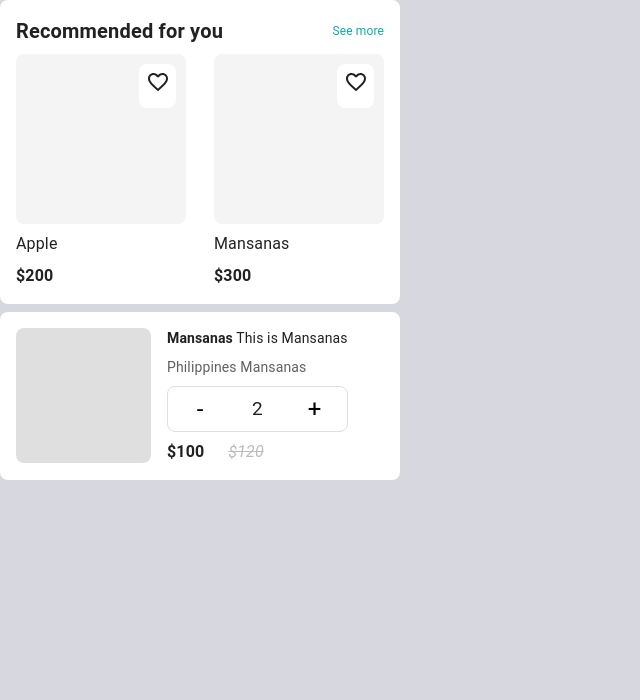
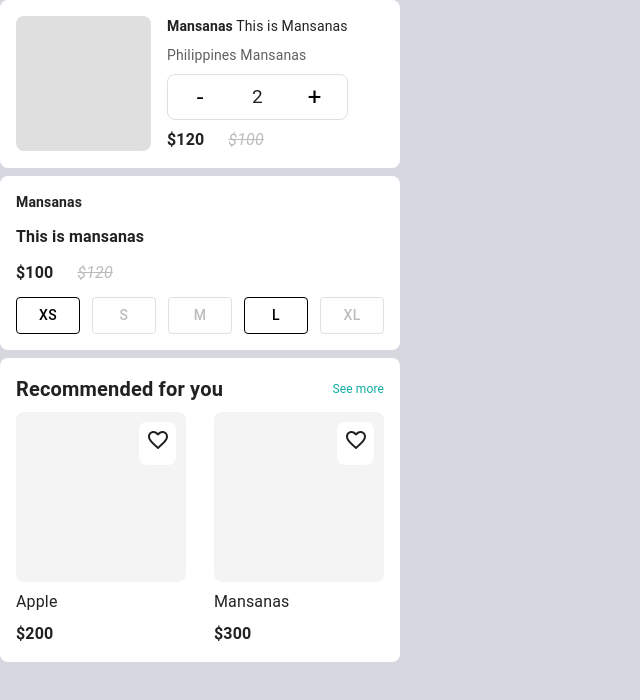
Before and after one commit to lioncio1229/SW-React-Coding-Challenge-forked-, a React (Create React App) app: page / in a window 1280 px wide. Shown: the top 700 px of the page, without its empty margins (0-640 px from the left). Built offline with nearby package versions, Linux system fonts and the light colour scheme.

Commit message:
Added Quantity Card

```diff
--- a/src/App.jsx
+++ b/src/App.jsx
@@ -1,12 +1,14 @@
 import Recommended from "./components/RecommendedCard";
 import QuantityCard from "./components/QuantityCard";
+import SizeSelector from "./components/SizeSelector";
 import { Stack } from "@mui/material";
 
 export default function App() {
   return (
     <Stack spacing={1}>
+      <QuantityCard/>
+      <SizeSelector brand='Mansanas' product='This is mansanas' oldPrice='$120' newPrice='$100' />
       <Recommended />
-      <QuantityCard/>
     </Stack>
   );
 }
--- a/src/components/QuantityCard.jsx
+++ b/src/components/QuantityCard.jsx
@@ -1,6 +1,6 @@
 import { Box, Stack, Typography, Button } from "@mui/material";
 
-const AddRemoveButton = () => {
+export const AddRemoveButton = () => {
     return (
         <Stack direction='rows' sx={{border : '1px solid #dfdfdf'}} alignItems='center' justifyContent='space-between' borderRadius={2}>
             <Button variant="text"><Typography color='black' variant='h5'>-</Typography></Button>
@@ -10,7 +10,22 @@ const AddRemoveButton = () => {
     )
 }
 
-const QuantityCard = ({price='$100', passPrice='$120', width=400, imageSize=135}) => {
+export const NewPrice = ({ oldPrice, newPrice }) => (
+  <Stack direction="rows" gap={3}>
+    <Typography fontWeight="bold">{newPrice}</Typography>
+    <Typography
+      sx={{
+        textDecoration: "line-through",
+        color: "#bbbcbd",
+        fontStyle: "italic",
+      }}
+    >
+      {oldPrice}
+    </Typography>
+  </Stack>
+);
+
+const QuantityCard = ({oldPrice='$100', newPrice='$120', width=400, imageSize=135}) => {
     return (
         <Stack gap={2} direction='rows' width={width} bgcolor='white' p={2} borderRadius={2}>
             <Box width={imageSize} height={imageSize} bgcolor='#dfdfdf' borderRadius={2}></Box>
@@ -18,10 +33,7 @@ const QuantityCard = ({price='$100', passPrice='$120', width=400, imageSize=135}
                 <Typography fontSize={14}> <b>Mansanas</b> This is Mansanas </Typography>
                 <Typography color='#5f6063' fontSize={14}>Philippines Mansanas</Typography>
                 <AddRemoveButton/>
-                <Stack direction='rows' gap={3}>
-                    <Typography fontWeight='bold'>{price}</Typography>
-                    <Typography sx={{textDecoration : 'line-through', color : '#bbbcbd', fontStyle : 'italic'}}>{passPrice}</Typography>
-                </Stack>
+                <NewPrice oldPrice={oldPrice} newPrice={newPrice} />
             </Stack>
         </Stack>
     );
--- /dev/null
+++ b/src/components/SizeSelector.jsx
@@ -0,0 +1,54 @@
+import { Stack, Typography, Button } from "@mui/material";
+import { NewPrice } from "./QuantityCard";
+
+
+const example =
+    [
+        {
+            "isAvailable": false,
+            "label": "XS"
+        },
+        {
+            "isAvailable": true,
+            "label": "S"
+        },
+        {
+            "isAvailable": true,
+            "label": "M"
+        },
+        {
+            "isAvailable": false,
+            "label": "L"
+        },
+        {
+            "isAvailable": true,
+            "label": "XL"
+        }
+    ]
+
+const SizeButtons = ({sizes}) => {
+    return (
+        <Stack direction='row' justifyContent='space-between'>
+            {
+                sizes.map(size => (
+                    <Button variant='outlined' bgcolor='white' disabled={size.isAvailable} sx={{borderColor : 'black', color : 'black'}}>
+                        {size.label}
+                    </Button>
+                ))
+            }
+        </Stack>
+    )
+}
+
+const SizeSelector = ({logo, brand, product, oldPrice, newPrice}) => {
+    return (
+        <Stack spacing={1.5} bgcolor='white' p={2} borderRadius={2} width={400}>
+            <Stack fontSize={14} fontWeight="bold"> {brand} </Stack>
+            <Stack variant='h4' fontWeight='bold'> {product} </Stack>
+            <NewPrice oldPrice={oldPrice} newPrice={newPrice} />
+            <SizeButtons sizes={example} />
+        </Stack>
+    );
+}
+
+export default SizeSelector;
```
